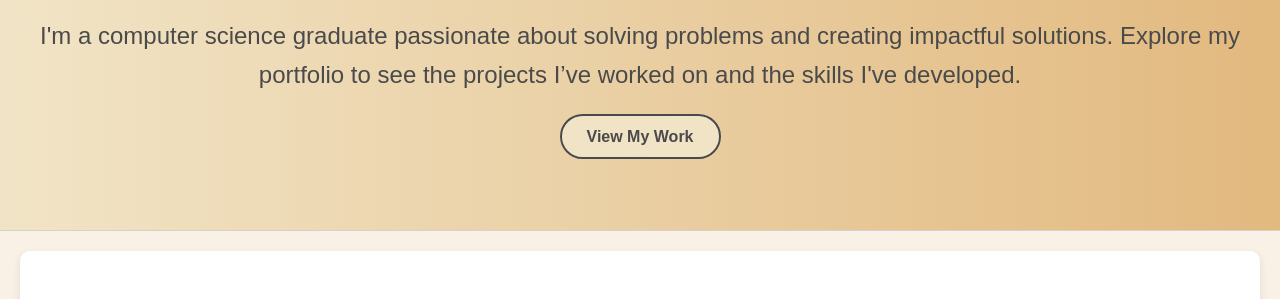
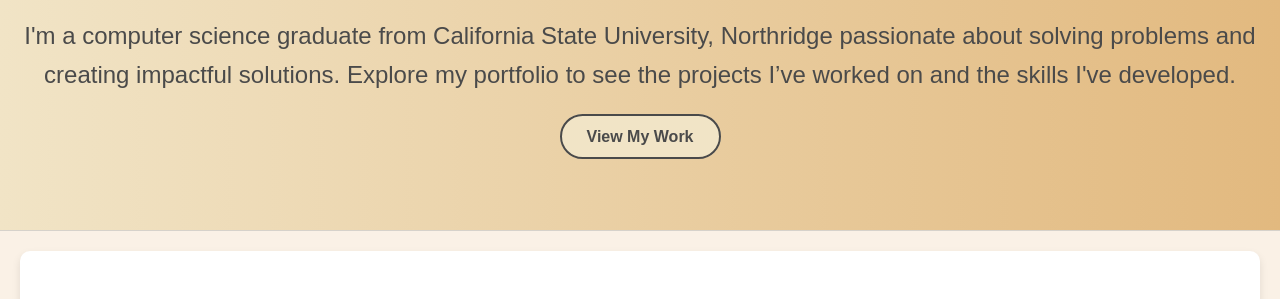
Before and after one commit to jakeanderson-dev/jakeanderson-dev.github.io, a plain HTML site: page index.html in a window 1280 px wide. Shown: the part 233-532 px from the top of the page. Drawn offline with Linux system fonts and the light colour scheme.

Commit message:
Small changes to index

```diff
--- a/index.html
+++ b/index.html
@@ -24,7 +24,7 @@
     <!-- Hero Section -->
     <section id="hero">
         <h1>Jake Anderson</h1>
-        <p>I'm a computer science graduate passionate about solving problems and creating impactful solutions. Explore my portfolio to see the projects I’ve worked on and the skills I've developed.</p>
+        <p>I'm a computer science graduate from California State University, Northridge passionate about solving problems and creating impactful solutions. Explore my portfolio to see the projects I’ve worked on and the skills I've developed.</p>
         <a href="#projects" class="btn">View My Work</a>
     </section>
 
```
